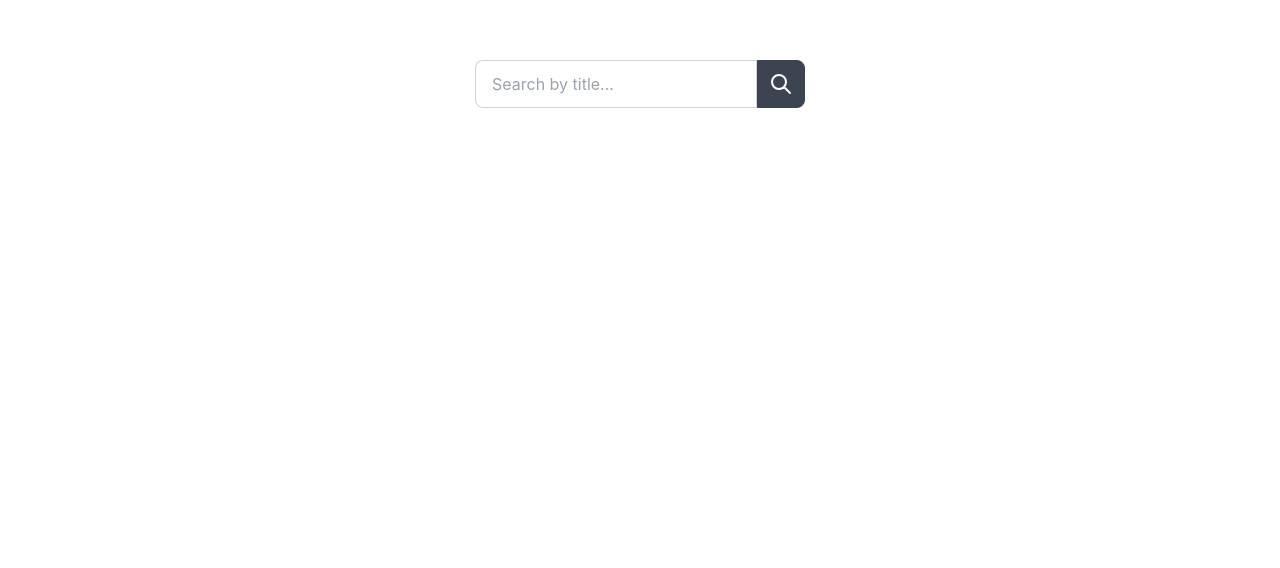
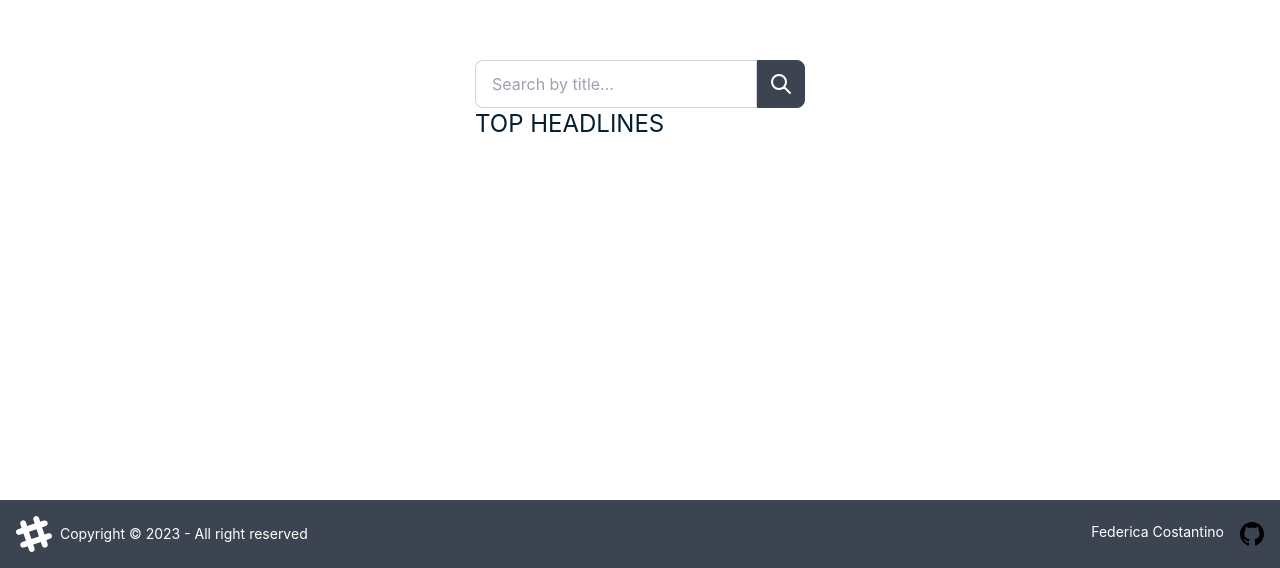
Before and after one commit to ricacostt/pe3-soc-cohort13-ricacostt, a React (Create React App) app: page / in a window 1280 px wide. Shown: the part 412-980 px from the top of the page. Before the commit the page ends 912 px from the top, so only its background shows below. Built offline with nearby package versions, Linux system fonts and the light colour scheme; no server answers.

Commit message:
add footer

```diff
--- a/src/components/App/App.css
+++ b/src/components/App/App.css
@@ -15,5 +15,5 @@
   align-items: center;
   justify-content: center;
   font-size: calc(10px + 2vmin);
-  color: white;
+  color: rgb(5, 31, 50);
 }
--- a/src/components/App/App.js
+++ b/src/components/App/App.js
@@ -2,6 +2,7 @@ import React from 'react';
 import Display from '../Display/Display';
 import NavBar from '../NavBar/NavBar';
 import './App.css';
+import Footer from '../Footer/Footer';
 
 
 function App() {
@@ -12,6 +13,7 @@ function App() {
     <div className='App-header'>
       <Display/>
     </div>
+    <Footer/>
     </>
   )
 }
--- /dev/null
+++ b/src/components/Footer/Footer.js
@@ -0,0 +1,19 @@
+import React from 'react'
+
+function Footer() {
+  return (
+    <footer className="footer items-center p-4 bg-neutral text-neutral-content">
+  <div className="items-center grid-flow-col">
+    <svg width="36" height="36" viewBox="0 0 24 24" xmlns="http://www.w3.org/2000/svg" fillRule="evenodd" clipRule="evenodd" className="fill-current"><path d="M22.672 15.226l-2.432.811.841 2.515c.33 1.019-.209 2.127-1.23 2.456-1.15.325-2.148-.321-2.463-1.226l-.84-2.518-5.013 1.677.84 2.517c.391 1.203-.434 2.542-1.831 2.542-.88 0-1.601-.564-1.86-1.314l-.842-2.516-2.431.809c-1.135.328-2.145-.317-2.463-1.229-.329-1.018.211-2.127 1.231-2.456l2.432-.809-1.621-4.823-2.432.808c-1.355.384-2.558-.59-2.558-1.839 0-.817.509-1.582 1.327-1.846l2.433-.809-.842-2.515c-.33-1.02.211-2.129 1.232-2.458 1.02-.329 2.13.209 2.461 1.229l.842 2.515 5.011-1.677-.839-2.517c-.403-1.238.484-2.553 1.843-2.553.819 0 1.585.509 1.85 1.326l.841 2.517 2.431-.81c1.02-.33 2.131.211 2.461 1.229.332 1.018-.21 2.126-1.23 2.456l-2.433.809 1.622 4.823 2.433-.809c1.242-.401 2.557.484 2.557 1.838 0 .819-.51 1.583-1.328 1.847m-8.992-6.428l-5.01 1.675 1.619 4.828 5.011-1.674-1.62-4.829z"></path></svg>
+    <p>Copyright © 2023 - All right reserved</p>
+  </div>
+  <div className="grid-flow-col gap-4 md:place-self-center md:justify-self-end">
+  <p>Federica Costantino</p>
+    <a target='_blank' href='https://github.com/ricacostt'><svg xmlns="http://www.w3.org/2000/svg" width="24" height="24" viewBox="0 0 24 24"><path d="M12 0c-6.626 0-12 5.373-12 12 0 5.302 3.438 9.8 8.207 11.387.599.111.793-.261.793-.577v-2.234c-3.338.726-4.033-1.416-4.033-1.416-.546-1.387-1.333-1.756-1.333-1.756-1.089-.745.083-.729.083-.729 1.205.084 1.839 1.237 1.839 1.237 1.07 1.834 2.807 1.304 3.492.997.107-.775.418-1.305.762-1.604-2.665-.305-5.467-1.334-5.467-5.931 0-1.311.469-2.381 1.236-3.221-.124-.303-.535-1.524.117-3.176 0 0 1.008-.322 3.301 1.23.957-.266 1.983-.399 3.003-.404 1.02.005 2.047.138 3.006.404 2.291-1.552 3.297-1.23 3.297-1.23.653 1.653.242 2.874.118 3.176.77.84 1.235 1.911 1.235 3.221 0 4.609-2.807 5.624-5.479 5.921.43.372.823 1.102.823 2.222v3.293c0 .319.192.694.801.576 4.765-1.589 8.199-6.086 8.199-11.386 0-6.627-5.373-12-12-12z"/></svg>
+   </a>
+  </div>
+</footer>
+  )
+}
+
+export default Footer
```
